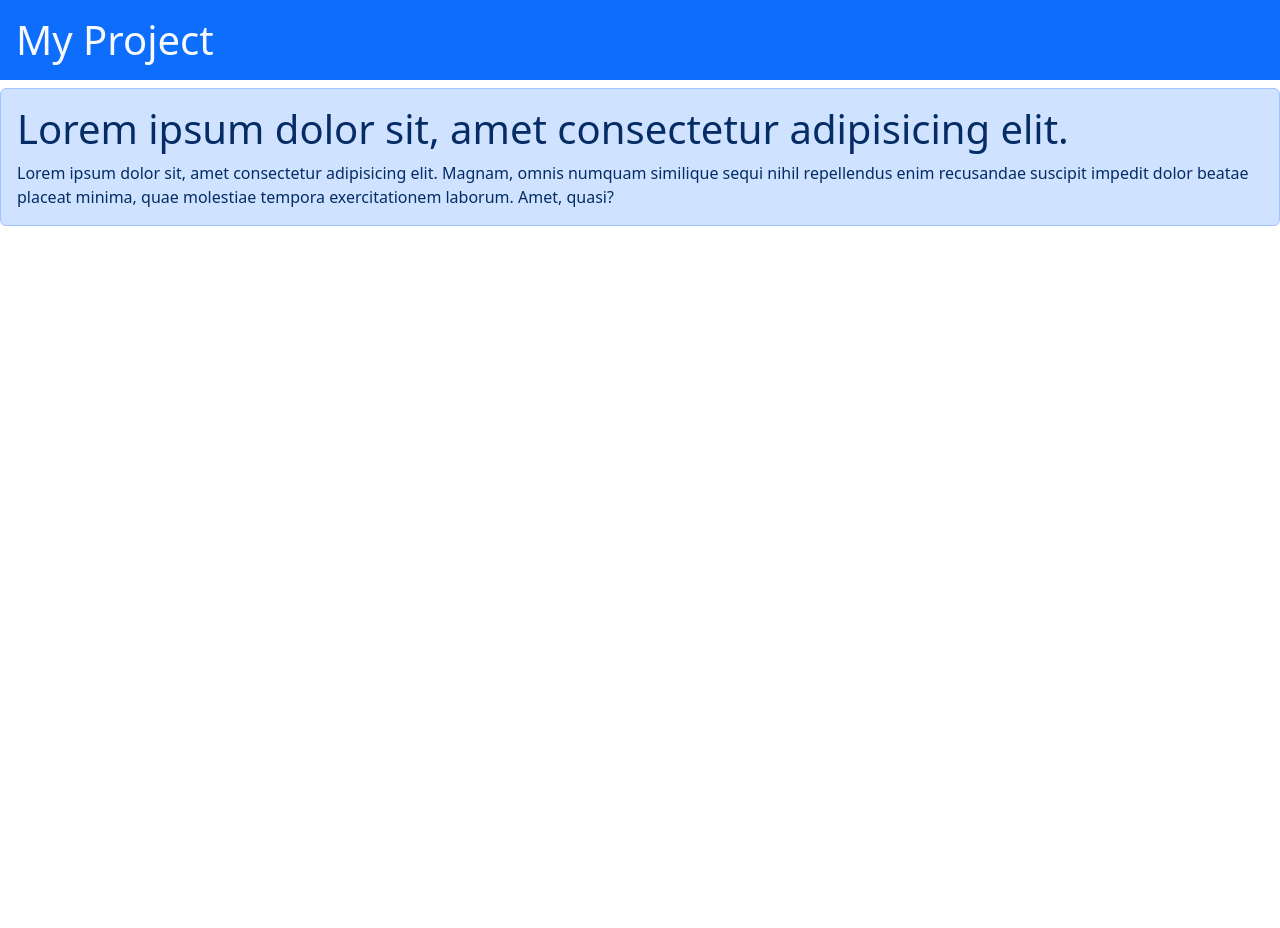
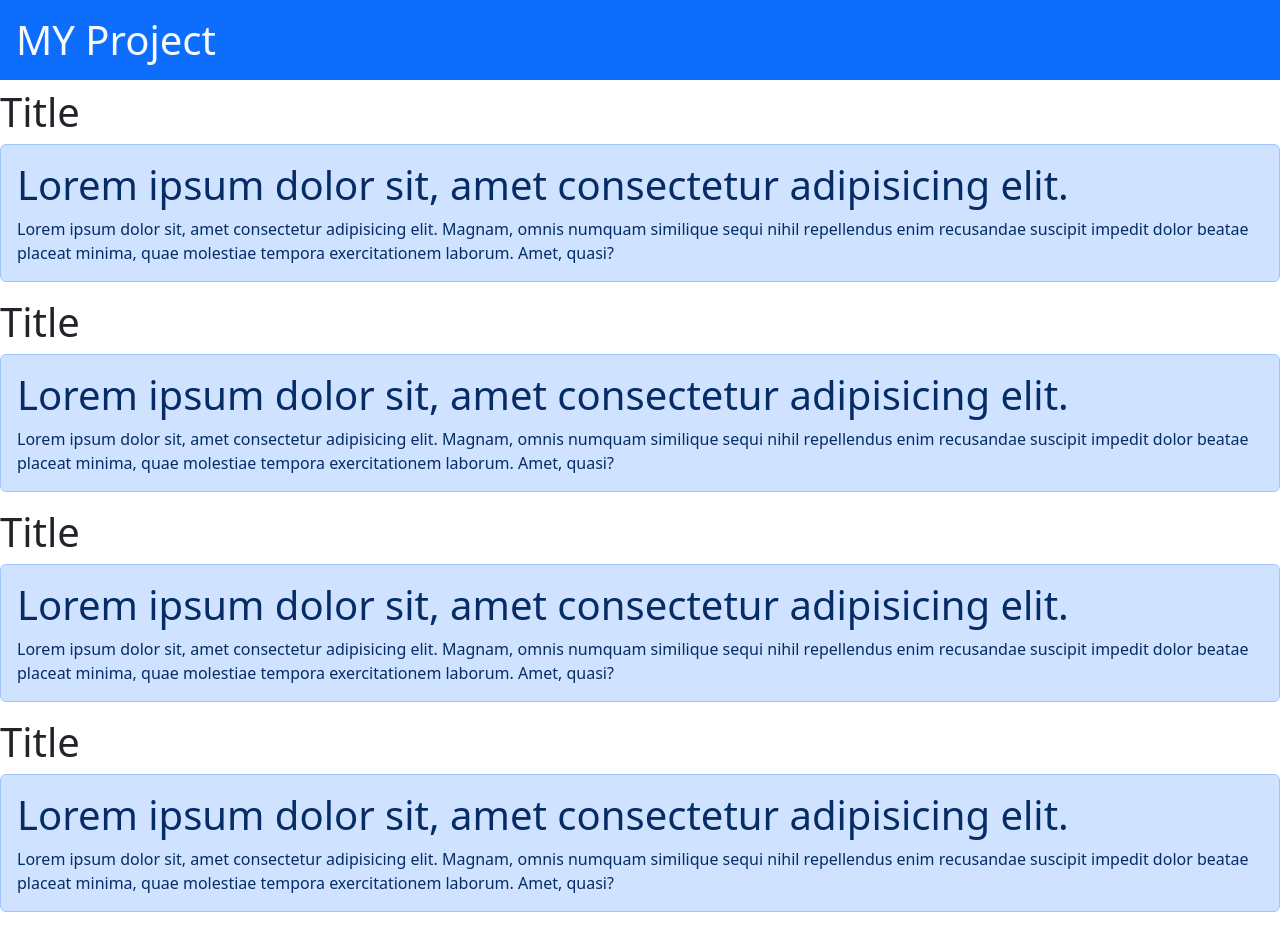
Before and after one commit to mayuri-patade/first-react-app, a React (Create React App) app: page / in a window 1280 px wide. Before the commit the page ends 800 px from the top, so only its background shows below. Built offline with nearby package versions, Linux system fonts and the light colour scheme.

Commit message:
static website

```diff
--- a/src/App.js
+++ b/src/App.js
@@ -1,11 +1,22 @@
 
+function App(){
+  return (
+    <>
+    <h1 className="bg-primary text-light p-3">MY Project</h1>
+    <DataBlock/>
+    <DataBlock/>
+    <DataBlock/>
+    <DataBlock/>
+    </>
+  );
+}
 
-function App() {
+function DataBlock() {
 
 
   return (
     <>
-    <h1 className="bg-primary text-light p-3">My Project</h1>
+    <h1>Title</h1>
 
     <div className="alert alert-primary">
       <h1>Lorem ipsum dolor sit, amet consectetur adipisicing elit.</h1>
```
